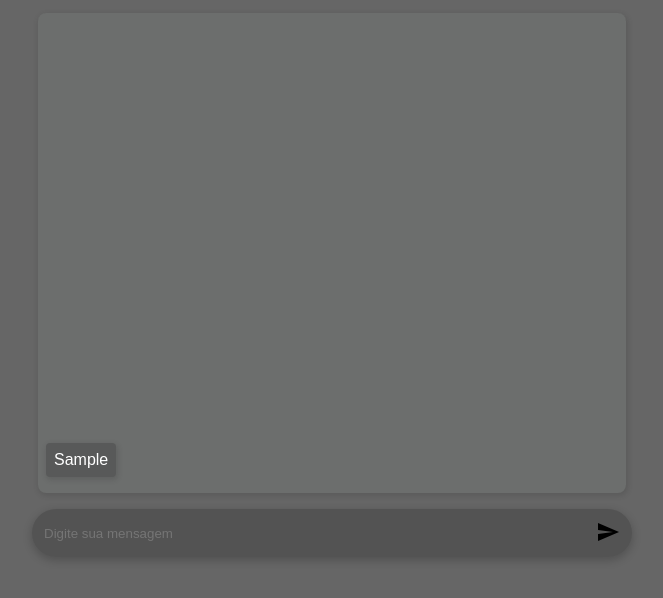
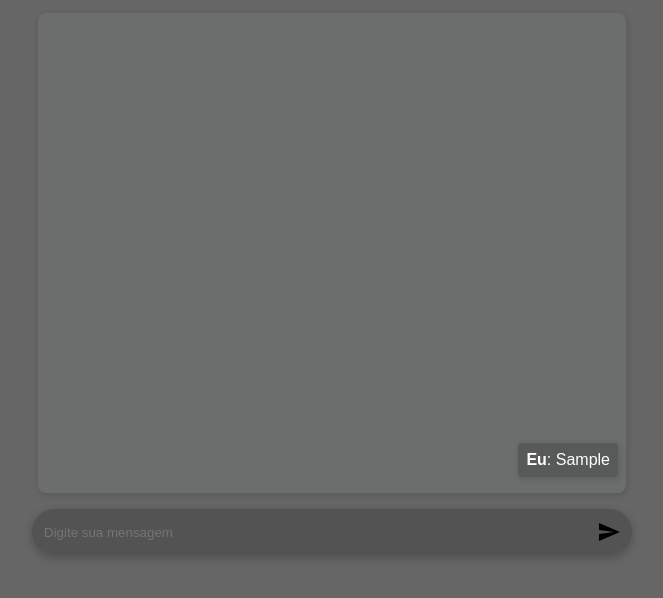
Before and after one commit to lucas-lm/simple-chat, a website: page public/index.html in a window 1280 px wide. Both pictures are taken after typing "Sample" into the empty fields and a click on the button "send". Shown: the part 40-638 px from the top of the page, without its empty margins (308-971 px from the left). Drawn offline with nearby package versions, Linux system fonts and the light colour scheme; no server answers.

Commit message:
added name

```diff
--- a/public/script.js
+++ b/public/script.js
@@ -1,26 +1,33 @@
 ;(function () {
   var socket = io('http://192.168.0.2:3000')
-  const chat = document.querySelector('#chat')
-  const message = document.querySelector('input[name=message]')
-  const board = document.querySelector('#messages')
+  var chat = document.querySelector('#chat')
+  var message = document.querySelector('input[name=message]')
+  var board = document.querySelector('#messages')
 
-  function renderMessage(msg) {
-    board.innerHTML += '<p>' + msg + '</p>'
+  function renderMessage(msg, from) {
+    var itsme = from === socket.id
+    var c = itsme ? '<p class="me">' : '<p>'
+    var name = itsme ? 'Eu' : from
+    board.innerHTML += c + '<strong>' + name + '</strong>: ' + msg + '</p>'
   }
 
-  socket.on('receivedMessage', renderMessage)
+  socket.on('receivedMessage', function (m) {
+    renderMessage(m.message, m.from)
+  })
+
   socket.on('previous', function (messages) {
-    for (var message of messages) {
-      renderMessage(message)
+    console.log(messages)
+    for (var m of messages) {
+      renderMessage(m.message, m.from)
     }
   })
 
   chat.addEventListener('submit', (event) => {
     event.preventDefault()
     if (message.value) {
-      renderMessage(message.value)
+      renderMessage(message.value, socket.id)
+      socket.emit('sendMessage', { message: message.value, from: socket.id })
       message.value = ''
-      socket.emit('sendMessage', message.value)
     }
   })
 })()
--- a/public/style.css
+++ b/public/style.css
@@ -30,6 +30,7 @@ div#messages {
   background-color: #bcdbcd10;
   border-radius: 8px;
   box-shadow: 1px 2px 5px 1px #33333333;
+  overflow-y: auto;
 
   /* border: 1px solid black; */
 }
@@ -37,7 +38,8 @@ div#messages {
 div#input {
   background: #00000030;
   border-radius: 32px;
-  padding: 8px;
+  padding: 3px;
+  padding-left: 8px;
   display: flex;
   justify-content: space-between;
   align-items: center;
@@ -45,7 +47,6 @@ div#input {
 }
 
 div#input input {
-  display: inline-block;
   color: white;
   flex-grow: 1;
   padding: 4px;
@@ -58,14 +59,19 @@ div#input input {
 }
 
 div#input button {
-  display: inline-block;
   background-color: transparent;
-  width: 32px;
-  height: 32px;
+  display: flex;
+  width: 40px;
+  height: 40px;
+  justify-content: center;
+  align-items: center;
   border: none;
   border-radius: 50%;
   cursor: pointer;
-  /* border: 1px solid black; */
+}
+
+div#input button:hover {
+  background-color: #ffffff10;
 }
 
 p {
--- a/server.js
+++ b/server.js
@@ -22,6 +22,7 @@ const addMessage = (s) => (msg) => {
   messages.push(msg)
   if (messages.length > 3) messages.shift()
   s.broadcast.emit('receivedMessage', msg)
+  console.log(messages)
 }
 
 io.on('connection', (s) => {
```
